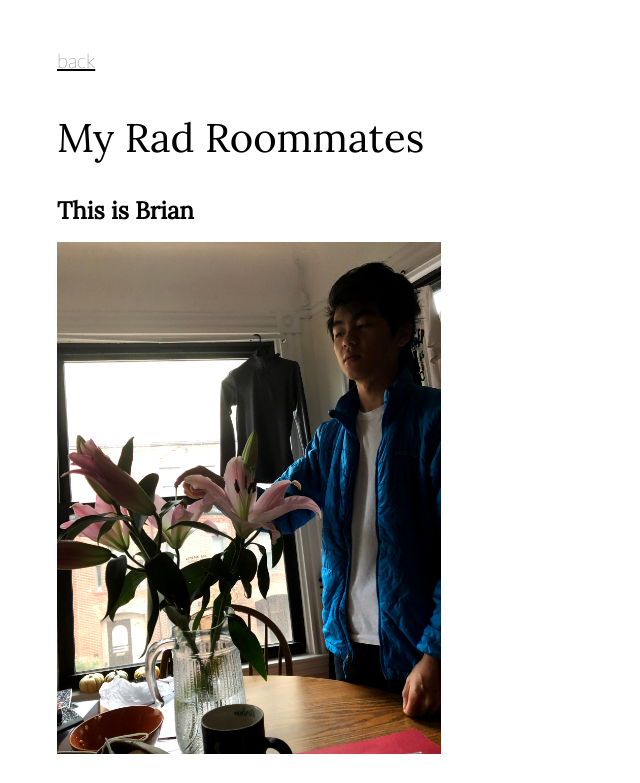
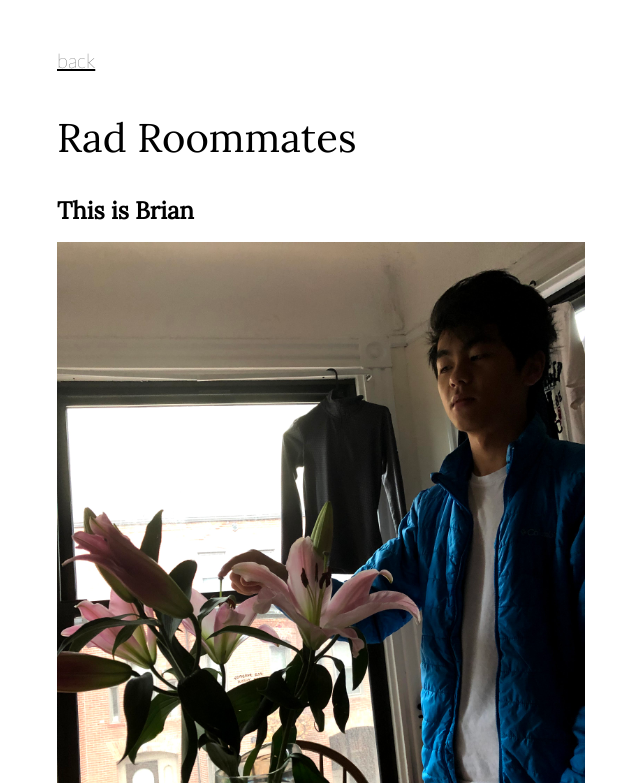
Before and after one commit to rswernofsky/rswernofsky.github.io, a plain HTML site: page lists/gents.html in a window 1280 px wide. Shown: the top 783 px of the page, without its empty margins (258-898 px from the left). Drawn offline with Linux system fonts and the light colour scheme.

Commit message:
change images again and text

```diff
--- a/lists/gents.html
+++ b/lists/gents.html
@@ -32,7 +32,7 @@
       <a href="/lists" id="back">back</a>
 
       <div id="content">
-        <h2>My Rad Roommates</h2>
+        <h2>Rad Roommates</h2>
         <h3>This is Brian</h3>
         <img
           src="/lists/gentsImages/brianFlowers.jpg"
@@ -62,7 +62,7 @@
           alt="Nick with the fancy dinner he made"
         />
 
-        <h3>This is us together</h3>
+        <h3>We spend a lot of time together</h3>
         <p>Playing Pokemon Go</p>
         <img
           src="/lists/gentsImages/pokemongo.JPG"
--- a/style2.css
+++ b/style2.css
@@ -115,7 +115,7 @@ nav li {
 
 img {
 	width: auto;
-	height: calc(40vmax);
+	height: 100%;
 }
 
 #modal {
```
